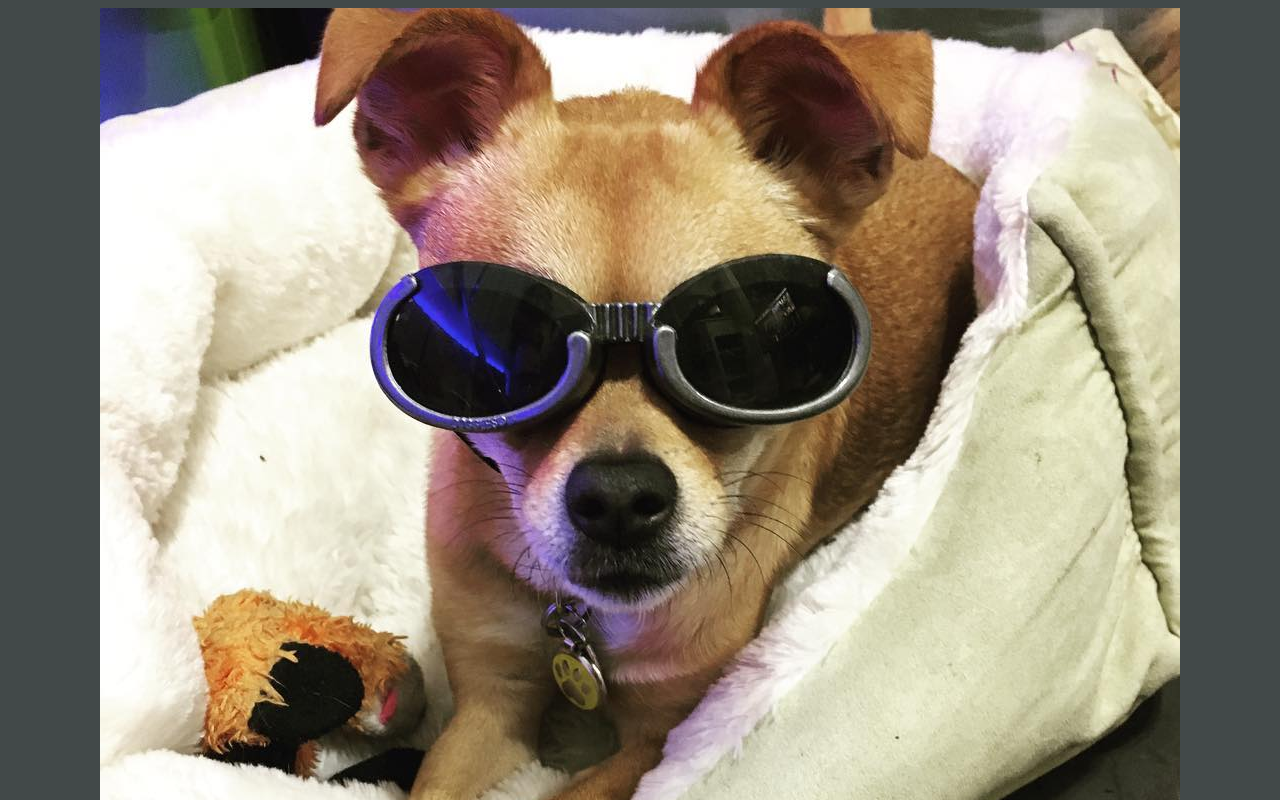
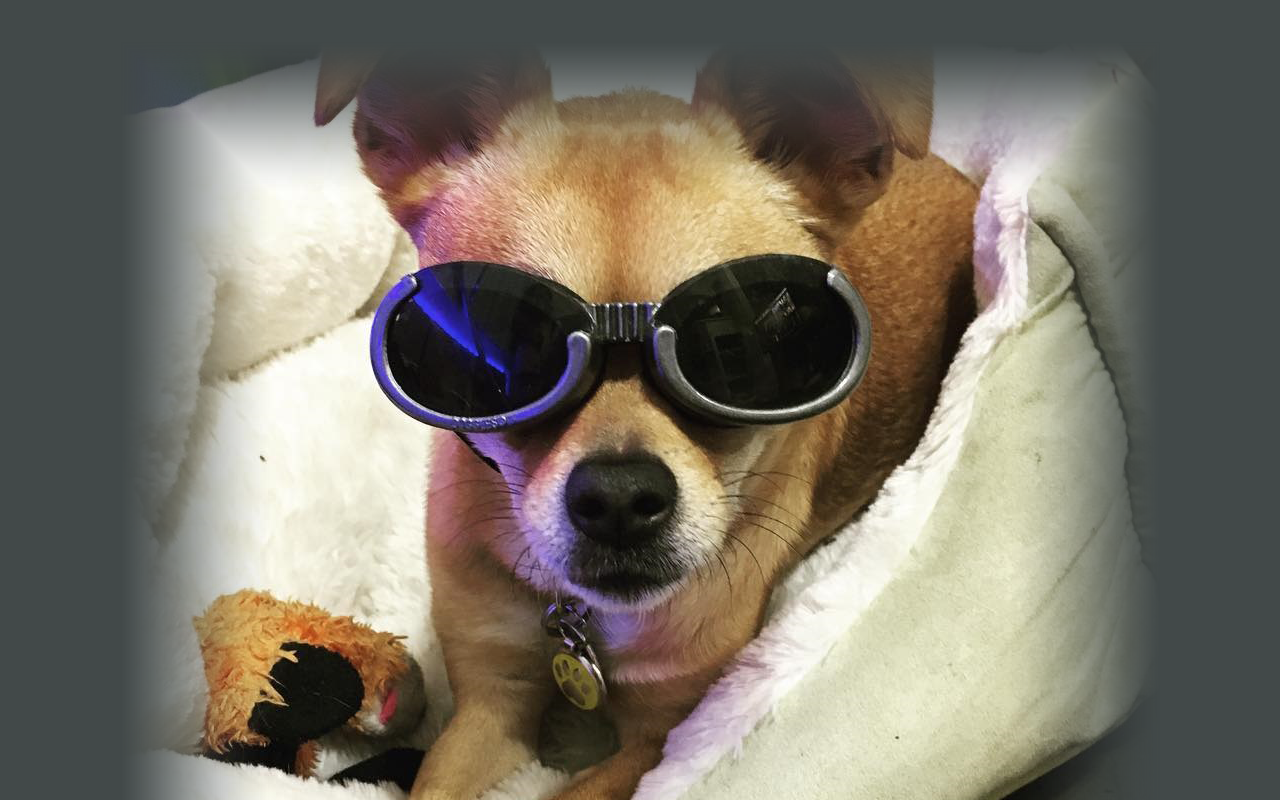
Before and after one commit to voodoo907/Chuggle, a plain HTML site: page index.html in a window 1280 px wide. Shown: the top 800 px of the page. Drawn offline with Linux system fonts and the light colour scheme.

Commit message:
Update index.html

```diff
--- a/index.html
+++ b/index.html
@@ -2,7 +2,7 @@
 <title>Peggy the Chuggle</title>
   <center>
     <a href="https://www.instagram.com/p/BTAVu-mjYu3">
-      <img src="Peggy.jpg" alt="Peggy looking dope">
+      <img src="Peggy.png" alt="Peggy looking dope">
     </a>
     <p style="font-family:tahoma;color:pink;">Check out her <a href="https://www.twitch.tv/karacorvus">Twitch channel</a>, <a href="https://www.instagram.com/peggythechuggle/">Instagram</a>, and <a href="http://cutegirldoesrapidfirelegfarts.com">sister site</a>. </p>
 </center>
```
